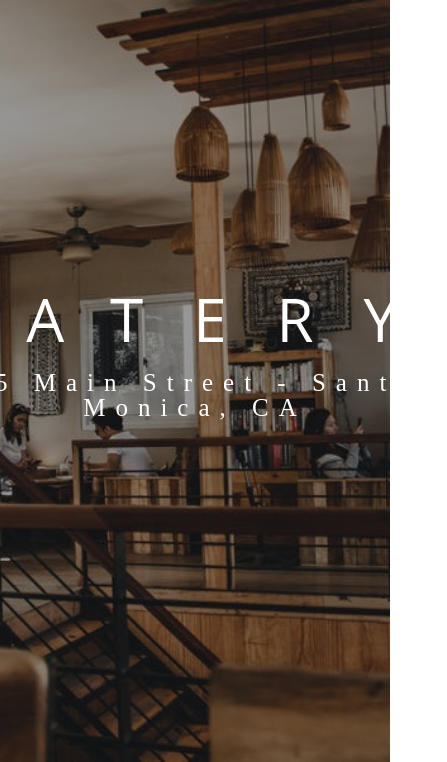
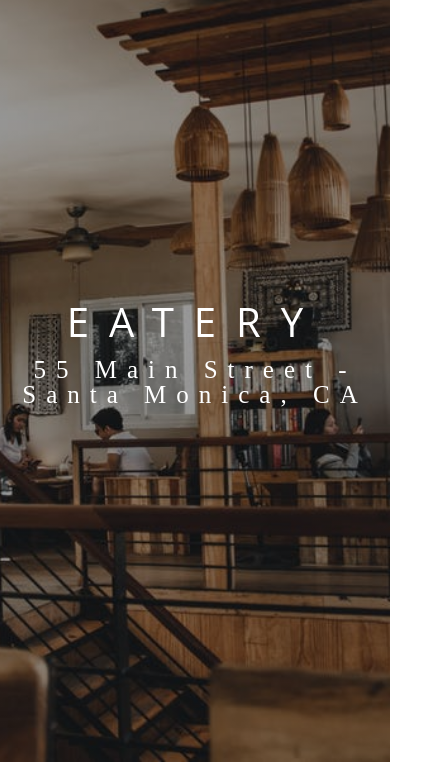
Before and after one commit to bangarangler/Restaurant-Gatsby, a Gatsby site: page / in a window 390 px wide. Shown: the part 82-844 px from the top of the page, 447 px wide, since content can reach past the window. Built offline with nearby package versions, Linux system fonts and the light colour scheme; Gatsby itself is replaced by a stand-in of ours.

Commit message:
Fixed media query now before having
issues later on.

```diff
--- a/src/utils/Banner/Banner.module.less
+++ b/src/utils/Banner/Banner.module.less
@@ -7,10 +7,14 @@
 
 .title {
 	color: @mainWhite;
-	font-size: 6rem;
+	font-size: 4rem;
 	text-transform: uppercase;
-	.letterSpacing (5rem);
+	.letterSpacing (2rem);
 	margin-bottom: 4%;
+	@media @768 {
+		.letterSpacing (5rem);
+		font-size: 6rem;
+	}
 }
 
 .subtitle {
```
